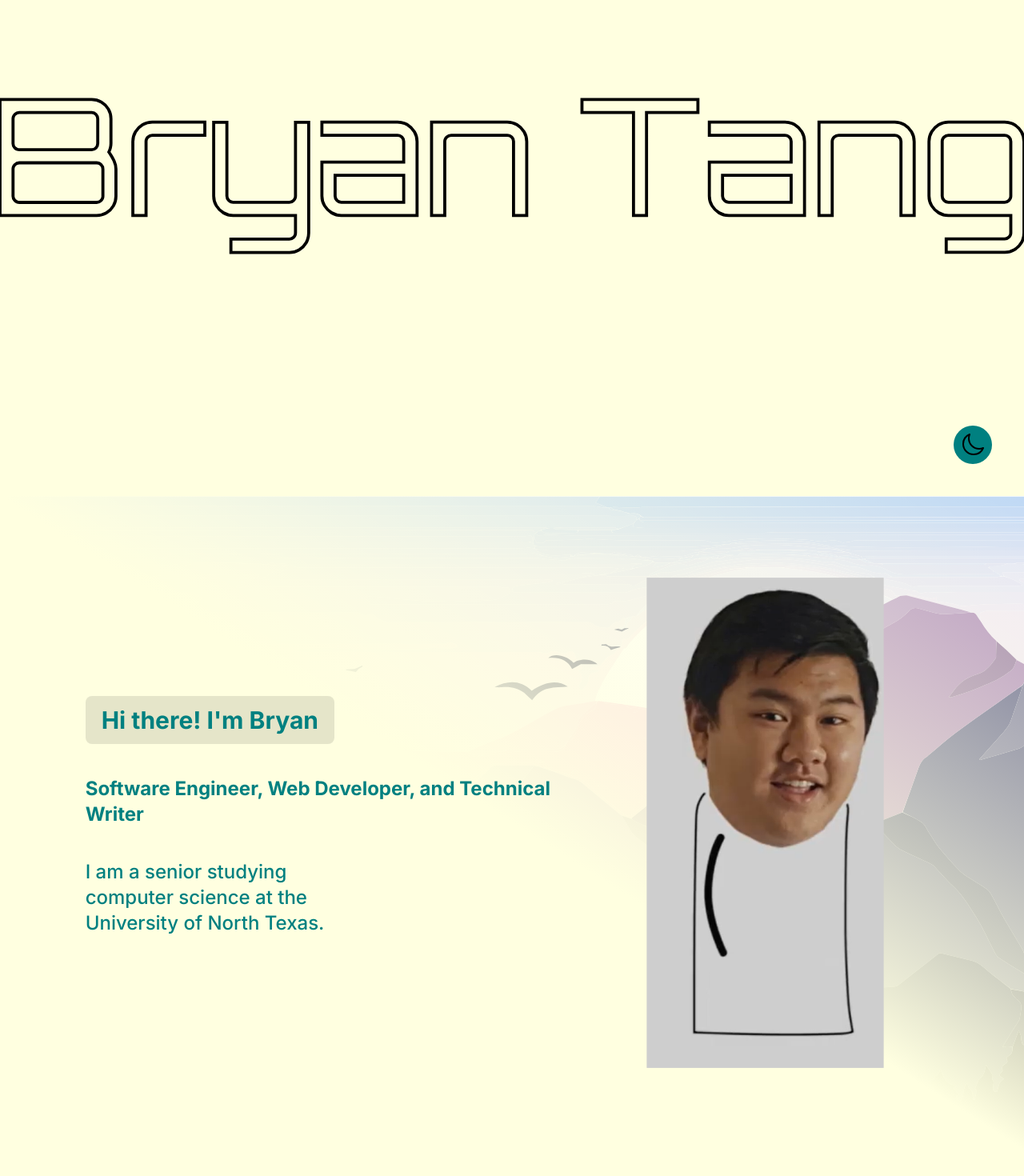
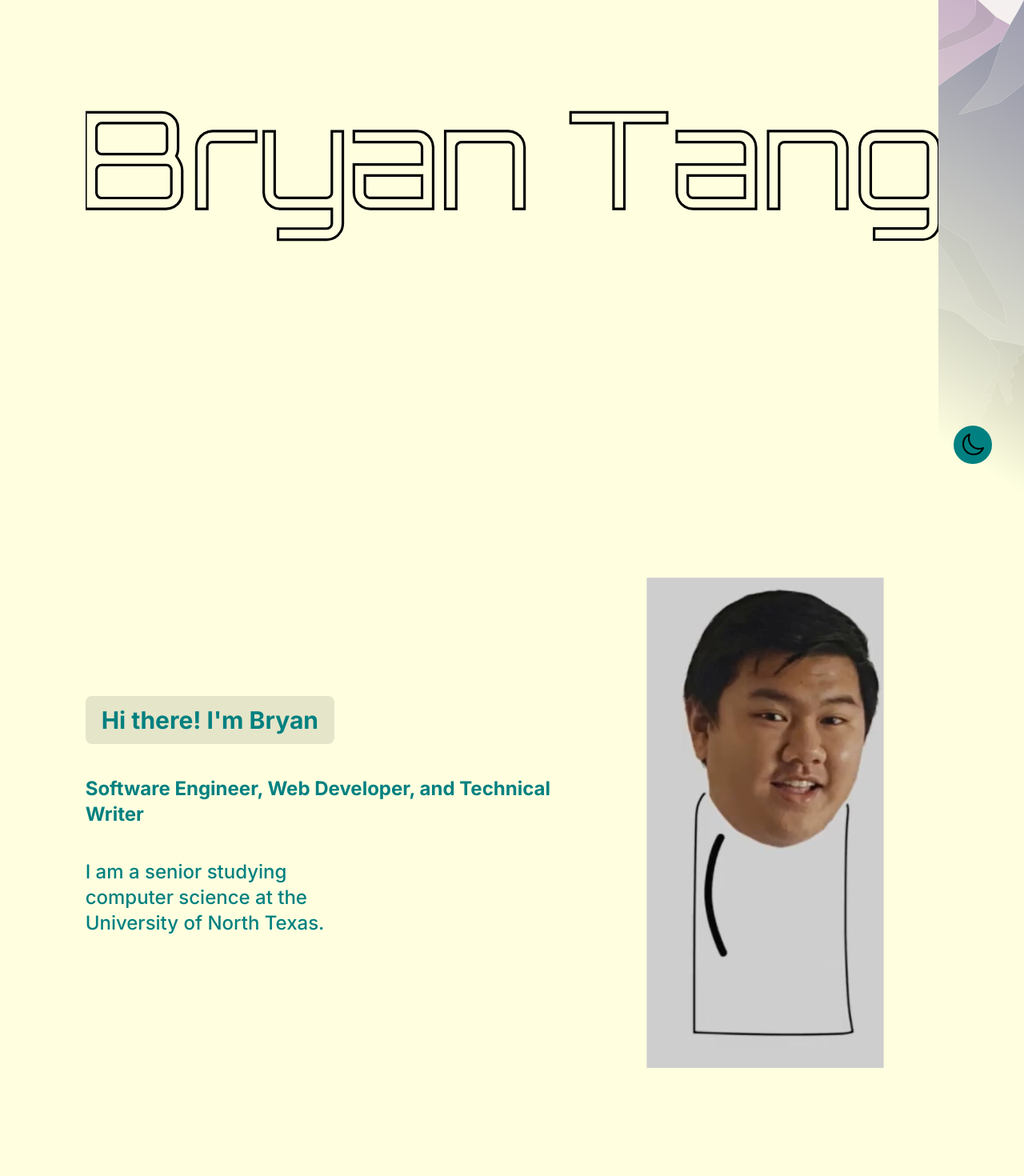
Before and after one commit to Kaiyan-Da-Man/Developer-Portfolio, a React (Vite) app: page / in a window 1280 px wide. Shown: the part 180-1650 px from the top of the page at 80% size. Built offline with nearby package versions, Linux system fonts and the light colour scheme.

Commit message:
refactoring

```diff
--- a/src/App.jsx
+++ b/src/App.jsx
@@ -71,16 +71,17 @@ function App() {
 				className="fixed p-2 z-10 bottom-10 right-10 bg-myTeal dark:bg-lightYellow text-lg rounded-full">
 				{theme === 'dark' ? sun : moon}
 			</button>
-			<Name onload="writeName()" />
+
 			<div className="bg-[url('/Developer-Portfolio/assets/img/mountain_landscape9_generated_adobe_express.svg')] bg-cover min-h-screen font-inter">
 				<div className="bg-gradient-to-tr from-lightYellow via-lightYellow dark:from-myTeal-darkest dark:via-myTeal-darkest ease-in duration-300">
 					<div className="max-w-full w-10/12 mx-auto">
-						<Intro />
+						<Name />
 					</div>
 				</div>
 			</div>
-			<div className="bg-lightYellow dark:bg-myTeal-darkest text-stone-900 min-h-screen font-inter ease-in duration-300">
+			<div className="bg-lightYellow dark:bg-myTeal-darkest text-myTeal-darkest dark:text-lightYellow min-h-screen font-inter ease-in duration-300">
 				<div className="max-w-full w-10/12 mx-auto">
+					<Intro />
 					<Portfolio />
 					<Timeline />
 					<Contact />
--- a/src/Components/Contact.jsx
+++ b/src/Components/Contact.jsx
@@ -9,7 +9,7 @@ export default function Contact() {
 				<form
 					action="https://getform.io/f/9c257022-8633-47a1-8c5e-82d0b4ba8922"
 					method="POST"
-					className="flex flex-col w-full md:w-7/12">
+					className="flex flex-col w-full md:w-5/12">
 					<input
 						type="text"
 						name="name"
--- a/src/Components/Portfolio.jsx
+++ b/src/Components/Portfolio.jsx
@@ -8,7 +8,7 @@ export default function Portfolio() {
 		<>
 			<div className="flex flex-col items-center justify-center text-myTeal dark:text-lightYellow">
 				<Title>Projects</Title>
-				<div className="md:flex-row">
+				<div className="md:flex-row md:w-9/12">
 					<div className="grid grid-col-1 md:grid-cols-2 lg:grid-cols-3 gap-10">
 						{portfolio.map((project) => (
 							<PortfolioItem
```
